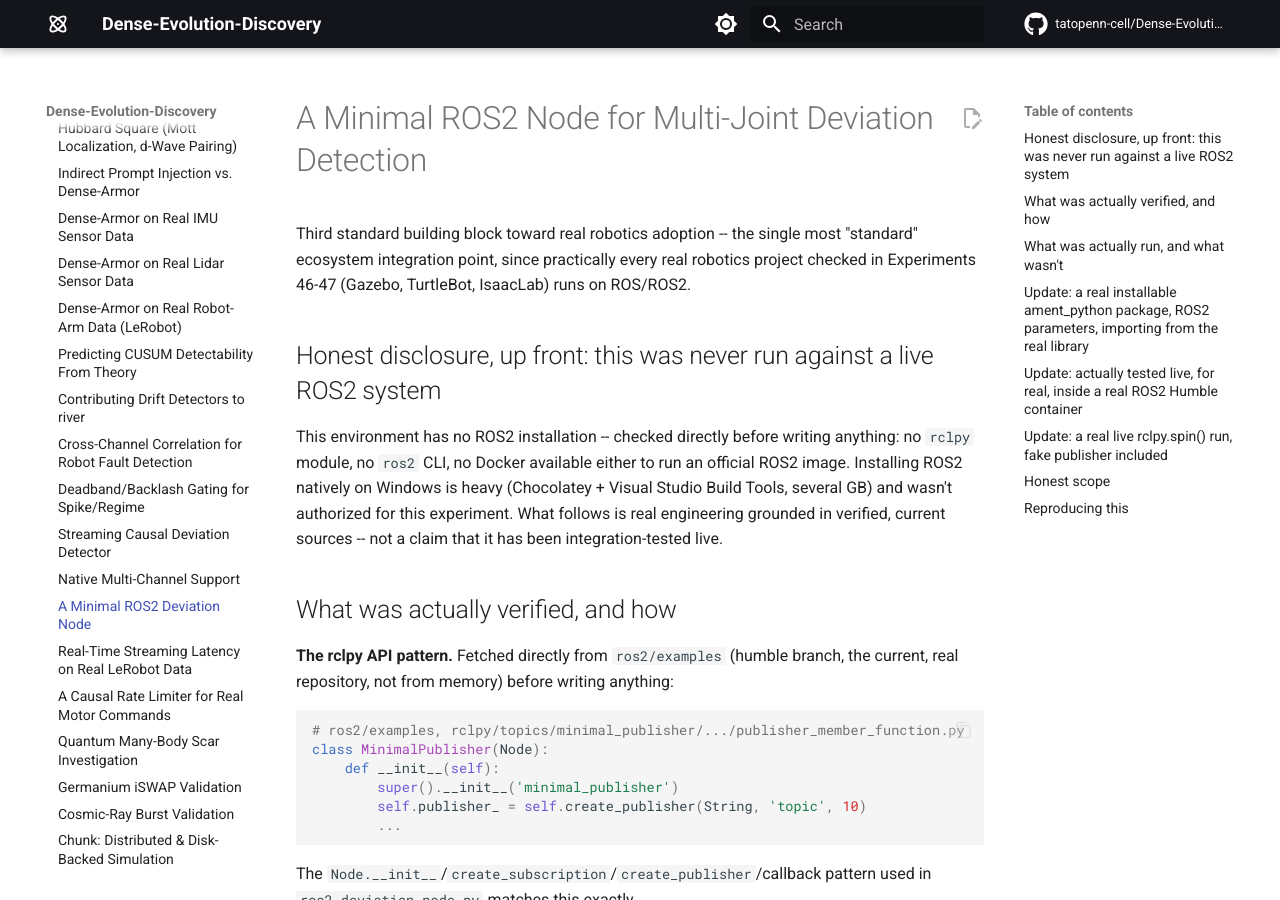
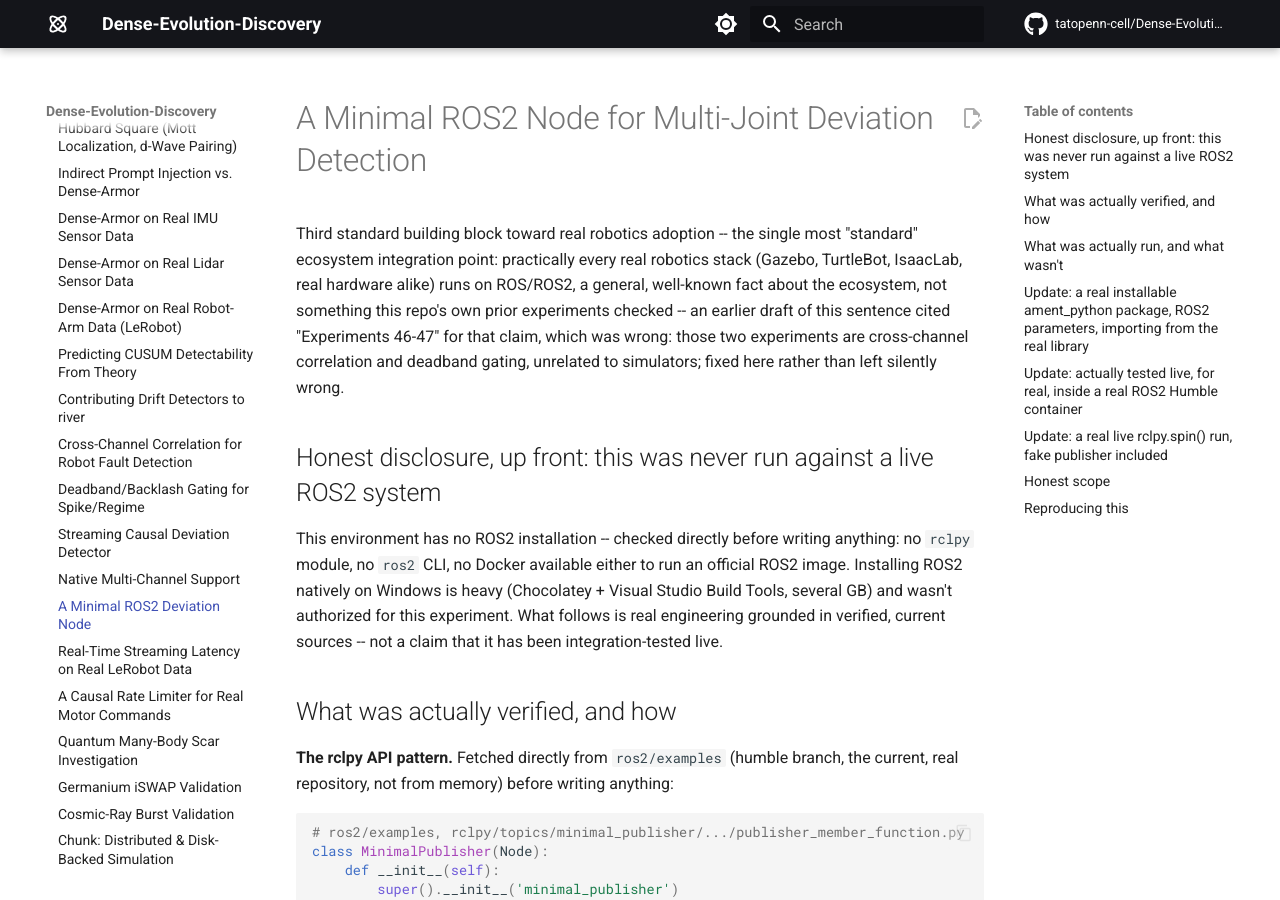
Before and after one commit to tatopenn-cell/Dense-Evolution-Discovery, an MkDocs documentation site: the page built from docs/ros2_deviation_node.md, in a window 1280 px wide and 900 px high. Built offline with MkDocs 1.6.1 and Material for MkDocs 9.7.7, drawn with Linux system fonts in a browser that asks for light colours; comment, search, counter and statistics services are not loaded.

Commit message:
Fix false 'Experiments 46-47 (Gazebo/TurtleBot/IsaacLab)' citation (#134)
Those two experiments are cross-channel correlation and deadband
gating -- unrelated to simulators. No prior experiment in this repo
actually checked ROS/ROS2 ecosystem prevalence; the claim itself
(a general, well-known fact) stands, the false citation doesn't.

```diff
--- a/docs/ros2_deviation_node.md
+++ b/docs/ros2_deviation_node.md
@@ -1,8 +1,12 @@
 # A Minimal ROS2 Node for Multi-Joint Deviation Detection
 
 Third standard building block toward real robotics adoption -- the single most "standard"
-ecosystem integration point, since practically every real robotics project checked in
-Experiments 46-47 (Gazebo, TurtleBot, IsaacLab) runs on ROS/ROS2.
+ecosystem integration point: practically every real robotics stack (Gazebo, TurtleBot,
+IsaacLab, real hardware alike) runs on ROS/ROS2, a general, well-known fact about the
+ecosystem, not something this repo's own prior experiments checked -- an earlier draft of
+this sentence cited "Experiments 46-47" for that claim, which was wrong: those two
+experiments are cross-channel correlation and deadband gating, unrelated to simulators;
+fixed here rather than left silently wrong.
 
 ## Honest disclosure, up front: this was never run against a live ROS2 system
 
```
Also changed, not shown: README.md (+1 -1 lines).
